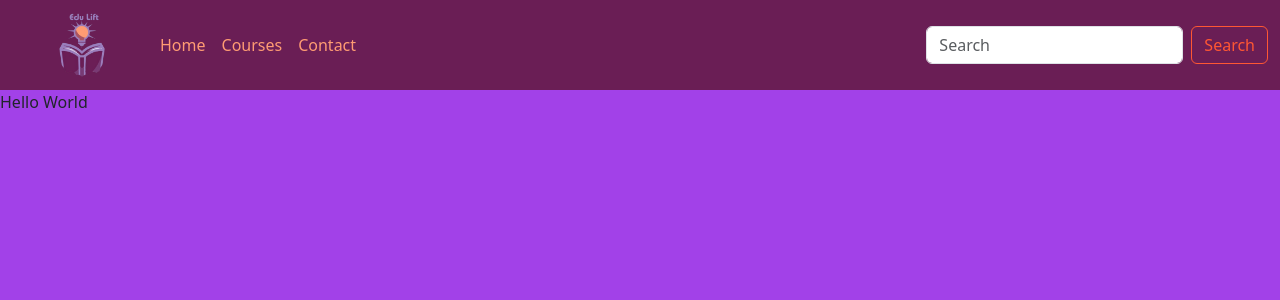
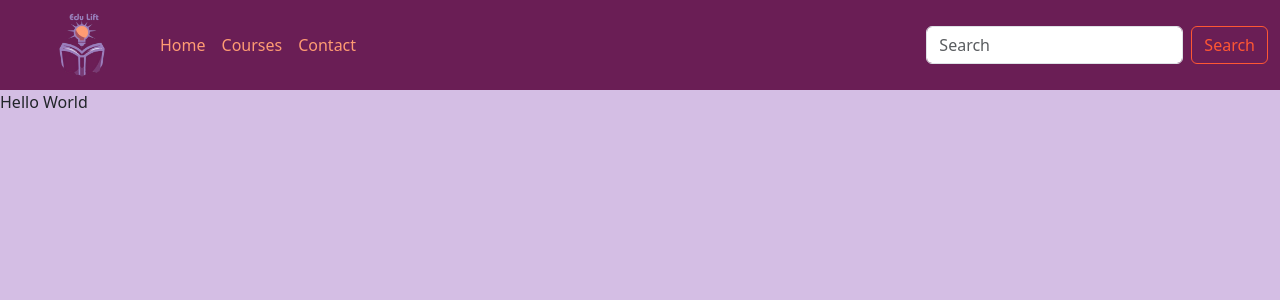
Before and after one commit to gayathirijeyananthan/Page-1, a React (Create React App) app in the folder 1st/: page / in a window 1280 px wide. Shown: the top 300 px of the page. Built offline with nearby package versions, Linux system fonts and the light colour scheme; a small style sheet from the web is missing.

Commit message:
Hero section modified

```diff
--- a/1st/src/components/css/Hero.css
+++ b/1st/src/components/css/Hero.css
@@ -1,4 +1,4 @@
 .first{
-    background-color: #a241e8;
+    background-color: #D4BEE4;
     height:730px;
 }
```
